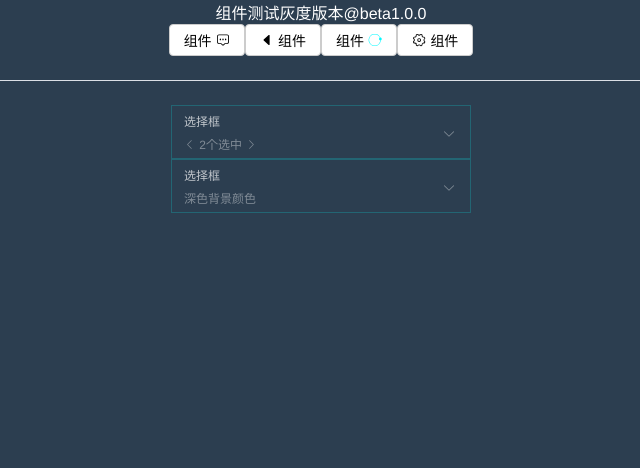
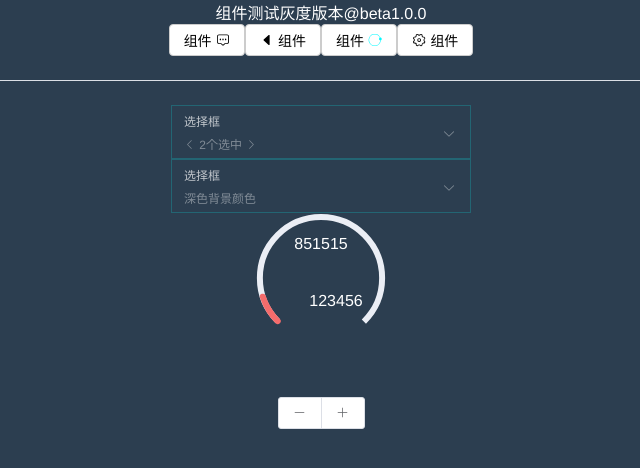
Before and after one commit to rwerplus/webpack-vue3, a Vue app: page /#/ in a window 1280 px wide. Shown: the top 468 px of the page, without its empty margins (319-959 px from the left). Built offline with nearby package versions, Linux system fonts and the light colour scheme.

Commit message:
增加progress组件

```diff
--- /dev/null
+++ b/src/components/common/CProcess.vue
@@ -0,0 +1,106 @@
+<template>
+  <section class="c-process-wrap">
+    <div class="c-content">
+      <aside class="c-left-process" @click.stop="handleClick('123')">
+        851515
+      </aside>
+      <aside class="c-right-process" @click="handleClick">
+        123456
+      </aside>
+    </div>
+    <el-progress type="dashboard"
+                 color="#000"
+                 :width="130"
+                 :show-text="false"
+                 :percentage="percentage" :color="colors"></el-progress>
+    <div style="margin-top: 50px">
+      <el-button-group>
+        <el-button icon="el-icon-minus" @click.stop="decrease"></el-button>
+        <el-button icon="el-icon-plus" @click.stop="increase"></el-button>
+      </el-button-group>
+    </div>
+  </section>
+</template>
+
+<script>
+  export default {
+    name: 'CProcess',
+    data() {
+      return {
+        percentage: 10,
+        colors: [
+          {color: '#f56c6c', percentage: 20},
+          {color: '#e6a23c', percentage: 40},
+          {color: '#5cb87a', percentage: 60},
+          {color: '#1989fa', percentage: 80},
+          {color: '#6f7ad3', percentage: 100}
+        ]
+      };
+    },
+    methods: {
+      handleClick(e) {
+        console.log(e)
+        console.log('left')
+      },
+      increase() {
+        this.percentage += 10;
+        if (this.percentage > 100) {
+          this.percentage = 100;
+        }
+      },
+      decrease() {
+        this.percentage -= 10;
+        if (this.percentage < 0) {
+          this.percentage = 0;
+        }
+      }
+    }
+  }
+</script>
+
+<style lang="scss">
+.c-process-wrap {
+  display: inline-block;
+  position: relative;
+  .c-content {
+    position: absolute;
+    width: inherit;
+    height: inherit;
+    padding: 22px;
+    top: 0;
+    left: 0;
+    z-index: 3003;
+    .c-left-process{
+      text-align: left;
+      display: inline-block;
+      overflow: visible;
+      /*width: 0;*/
+      /*height: 0;*/
+      /*border-top: 70px solid transparent;*/
+      /*border-right: 70px solid transparent;*/
+      /*position: relative;*/
+      /*cursor: pointer;*/
+      .c-number-inner {
+        position: absolute;
+        top: 23px;
+        left: 27px;
+      }
+    }
+    .c-right-process{
+      overflow: visible;
+      display: inline-block;
+      transform: translateX(15px) translateY(39px);
+      /*width: 0;*/
+      /*height: 0;*/
+      /*border-bottom: 50px solid transparent;*/
+      /*border-left: 50px solid transparent;*/
+      cursor: pointer;
+      .c-number-inner {
+        position: absolute;
+        bottom: -63px;
+        left: -50px;
+      }
+    }
+  }
+}
+</style>
--- a/src/views/Home.vue
+++ b/src/views/Home.vue
@@ -9,6 +9,7 @@
     <el-divider/>
     <c-multiple-select :options="options" @ok="handleOk" :selected="['h_1','h_2']" elementLabel="q" elementValue="sa"/>
     <c-single-select :options="options" elementLabel="q" selected="深色背景颜色" elementValue="sa"></c-single-select>
+    <c-process/>
   </div>
 </template>
 
@@ -16,10 +17,12 @@
   // @ is an alias to /src
   import HelloWorld from '@/components/HelloWorld.vue'
   import CSingleSelect from '../components/common/CSingleSelect'
+  import CProcess from '../components/common/CProcess'
 
   export default {
     name: 'Home',
     components: {
+      CProcess,
       CSingleSelect,
       HelloWorld,
     },
```
